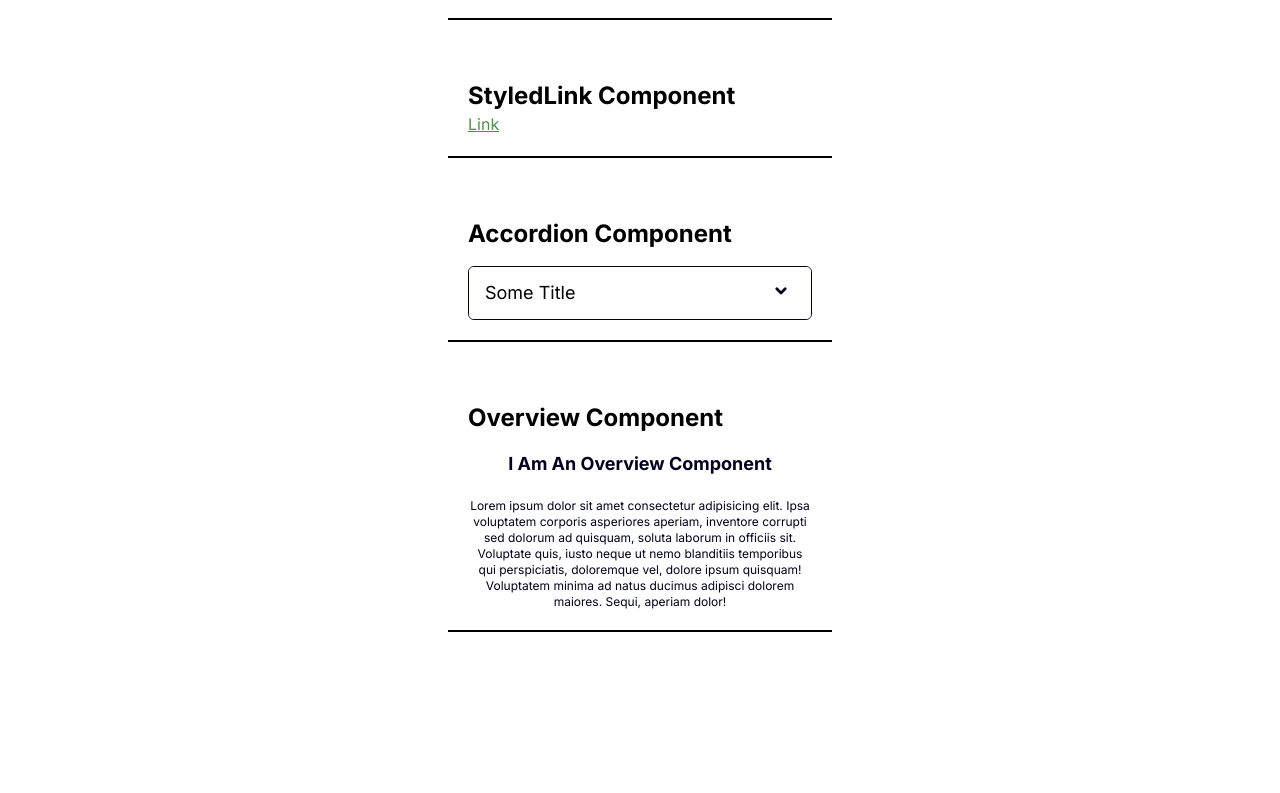
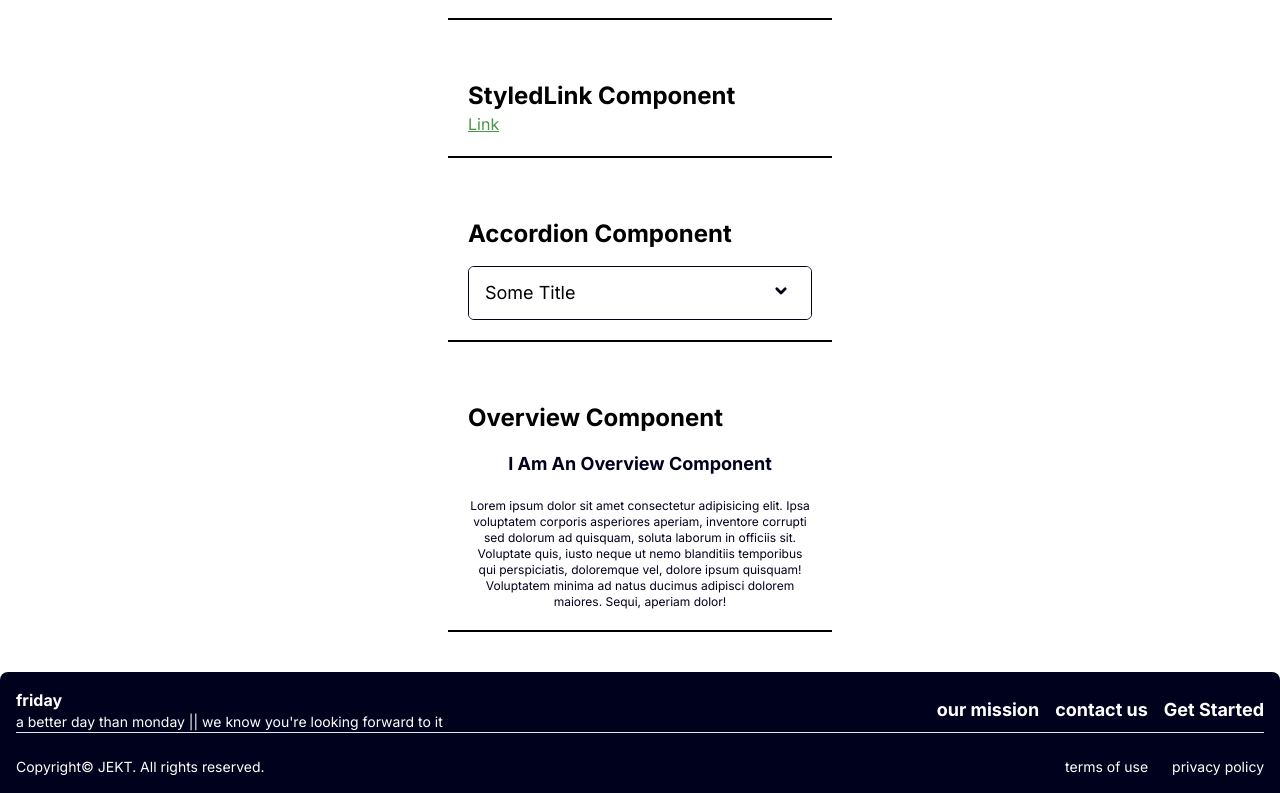
Before and after one commit to Kankenny/Friday, a React (Create React App) app in the folder frontend/: page /playground in a window 1280 px wide. Shown: the part 556-1349 px from the top of the page. Before the commit the page ends 1228 px from the top, so only its background shows below. Built offline with nearby package versions, Linux system fonts and the light colour scheme; the HTML template or start-up script is replaced by a standard one.

Commit message:
Finished footer component

```diff
--- a/frontend/src/App.tsx
+++ b/frontend/src/App.tsx
@@ -7,6 +7,7 @@ import Playground from "./components/routes/playground/Playground";
 import PageNotFound from "./components/routes/404-page/404Page";
 import Body from "./components/layout/body/Body";
 import Header from "./components/layout/header/Header";
+import Footer from "./components/layout/footer/Footer";
 
 function App() {
   return (
@@ -21,7 +22,7 @@ function App() {
           {/* plaground route here is for dev purposes only */}
         </Routes>
       </Body>
-      {/* Wrap future content below with Footer */}
+      <Footer />
     </>
   );
 }
--- a/frontend/src/components/layout/footer/Footer.tsx
+++ b/frontend/src/components/layout/footer/Footer.tsx
@@ -1,7 +1,32 @@
 import React from "react";
+import RouterLink from "../../ui/RouterLink";
 
 const Footer = () => {
-  return <div>Footer</div>;
+  return (
+    <footer className="text-white bg-secondary justify-between items-center px-4 py-4 rounded-t-lg">
+      <div className="top-half flex justify-between items-center">
+        <div className="left-half">
+          <p className="text-md font-bold">friday</p>
+          <p className="text-sm">a better day than monday || we know you're looking forward to it</p>
+        </div>
+        <div className="right-half flex space-x-4 items-center">
+          <RouterLink to="/404Page" routerLinkText="our mission" />
+          <RouterLink to="/404Page" routerLinkText="contact us" />
+          <RouterLink to="/404Page" routerLinkText="Get Started" />
+        </div>
+      </div>
+      <hr />
+      <br />
+      <div className="text-sm flex justify-between">
+        <p>Copyright© JEKT. All rights reserved.</p>
+        <div className="flex space-x-6">
+          <p>terms of use</p>
+          <p>privacy policy</p>
+        </div>
+      </div>
+    </footer>
+
+  );
 };
 
 export default Footer;
```
